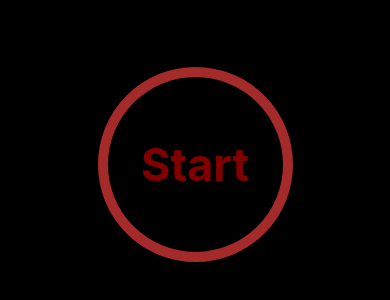
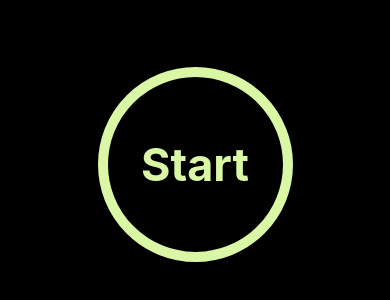
Before and after one commit to madu33/timer, a React Native app: screen / in a window 390 px wide. Shown: the part 258-558 px from the top of the page. Built offline with nearby package versions, Linux system fonts and the light colour scheme.

Commit message:
change color in button

```diff
--- a/App.js
+++ b/App.js
@@ -1,4 +1,5 @@
 import { StatusBar } from 'expo-status-bar';
+import React,{useState,useEffect} from 'react';
 import { Dimensions, StyleSheet, Text, TouchableOpacity, View } from 'react-native';
 
 const screen = Dimensions.get('window');
@@ -23,7 +24,7 @@ const styles = StyleSheet.create({
   button:{
     borderRadius:100,
     borderWidth:10,
-    borderColor:'#A52A2A',
+    borderColor:'#DAF7A6',
     width:screen.width/2,
     height:screen.width/2,
     alignItems:'center',
@@ -32,6 +33,6 @@ const styles = StyleSheet.create({
   buttonText:{
     fontSize:45,
     fontWeight:'bold',
-    color: '#800000',
+    color: '#DAF7A6',
   }
 });
```
